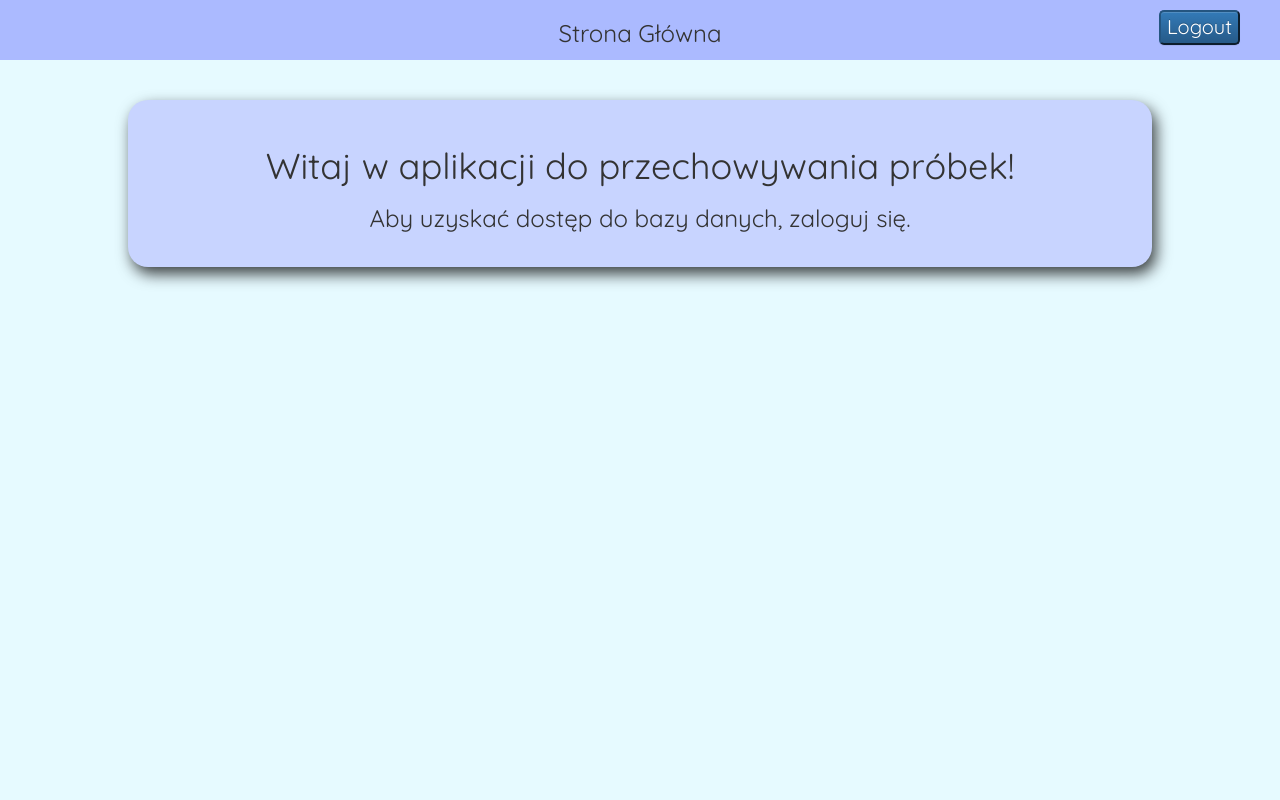
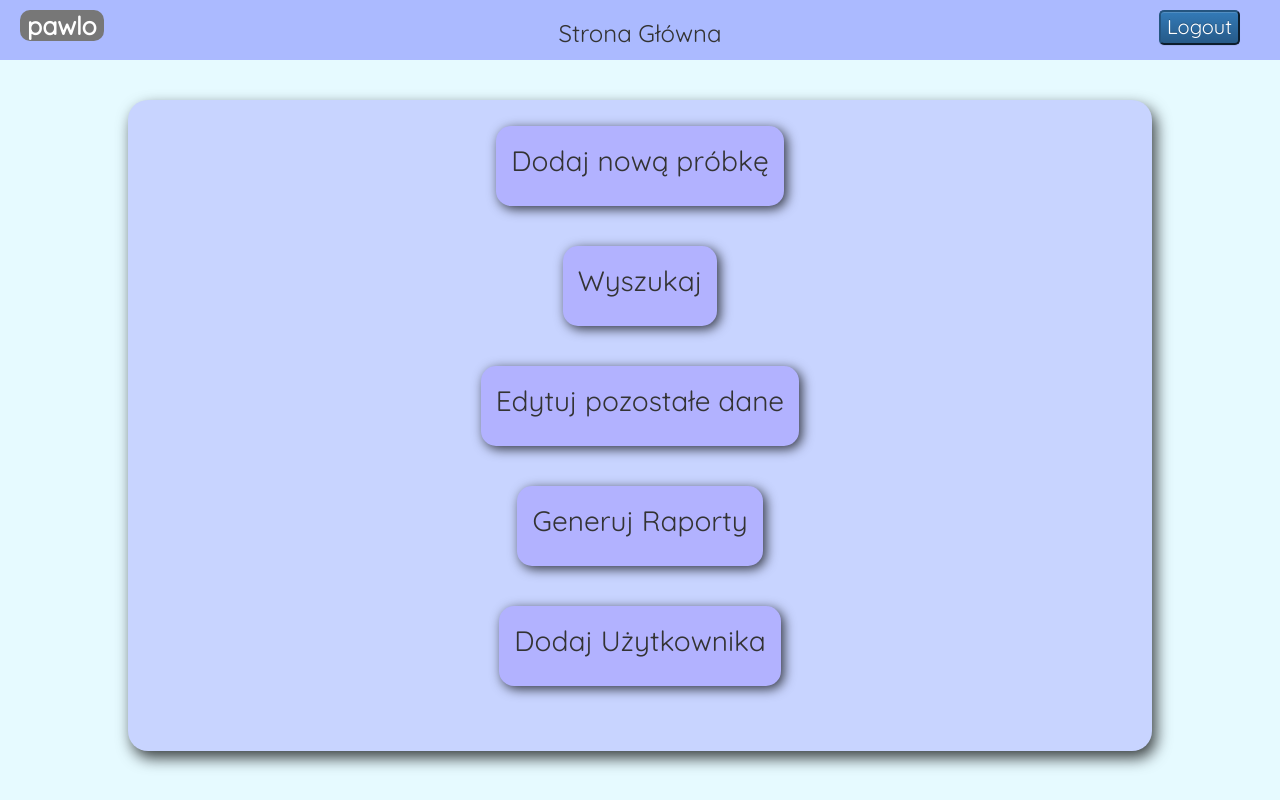
Before and after one commit to ChrisGadek1/laboratory-project, a Django app: page / in a window 1280 px wide. Run offline with Django 3.2, Linux system fonts and the light colour scheme; a user stored in the database is signed in; some libraries are stand-ins or nearby versions.

Commit message:
finished main site

```diff
--- a/app/static/css/basic.css
+++ b/app/static/css/basic.css
@@ -23,3 +23,10 @@
 #main-block{
     margin-top: 60px;
 }
+
+#user-name{
+    position: fixed;
+    top: 10px;
+    left: 20px;
+    font-size: 25px;
+}
--- a/app/views.py
+++ b/app/views.py
@@ -4,4 +4,7 @@
 
 
 def main_site(request, *args, **kwargs):
-    return render(request, 'main_logged.html', {})
+    if request.user.is_authenticated:
+        return render(request, 'main_logged.html', {})
+    else:
+        return render(request, 'main_not_logged.html', {})
--- a/templates/basic.html
+++ b/templates/basic.html
@@ -14,7 +14,9 @@
 <body>
 
     <nav id="main-nav">
+
         {% if user.is_authenticated %}
+            <p id="user-name" class="badge badge-primary">{{  user.username }}</p>
             <button id="login-button" class="btn-primary" onclick="location.href = 'accounts/logout'">Logout</button>
         {% else %}
             <button id="login-button" class="btn-primary" onclick="location.href = 'accounts/login';">Login</button>
--- a/templates/main_logged.html
+++ b/templates/main_logged.html
@@ -5,9 +5,7 @@
 
     <style>
 
-
-
-        #welcome-wrapper{
+        #wrapper-logged{
             width: 80vw;
             padding: 2vw;
             background-color: #c8d4ff;
@@ -17,6 +15,25 @@
             -webkit-box-shadow: 4px 7px 15px 0px rgba(0,0,0,0.75);
             -moz-box-shadow: 4px 7px 15px 0px rgba(0,0,0,0.75);
             box-shadow: 4px 7px 15px 0px rgba(0,0,0,0.75);
+        }
+
+        .main-button{
+            transition: 0.4s;
+            width: max-content;
+            margin: auto auto 5vh;
+            border-radius: 15px;
+            padding: 15px;
+            font-size: 28px;
+            background-color: #b2b2ff;
+            -webkit-box-shadow: 3px 3px 12px 0px rgba(0,0,0,0.75);
+            -moz-box-shadow: 3px 3px 12px 0px rgba(0,0,0,0.75);
+            box-shadow: 3px 3px 12px 0px rgba(0,0,0,0.75);
+        }
+
+        .main-button:hover{
+            background-color: #8e90ff;
+            transition: 0.4s;
+            cursor: pointer;
         }
 
     </style>
@@ -30,10 +47,23 @@
 
 {% block content %}
 
-    <div id="welcome-wrapper">
-        <h1 id="welcome-h1">Witaj w aplikacji do przechowywania próbek!</h1>
-        <h3 id="welcome-h2">Aby uzyskać dostęp do bazy danych, zaloguj się.</h3>
-    </div>
+    <section id="wrapper-logged">
+        <div class="main-button">
+            <p>Dodaj nową próbkę</p>
+        </div>
+        <div class="main-button">
+            <p>Wyszukaj </p>
+        </div>
+        <div class="main-button">
+            <p>Edytuj pozostałe dane</p>
+        </div>
+        <div class="main-button">
+            <p>Generuj Raporty</p>
+        </div>
+        <div class="main-button">
+            <p>Dodaj Użytkownika</p>
+        </div>
+    </section>
 
 
 {% endblock %}
```
Also changed, not shown: templates/main_not_logged.html (added, +39 -0 lines), db.sqlite3.
